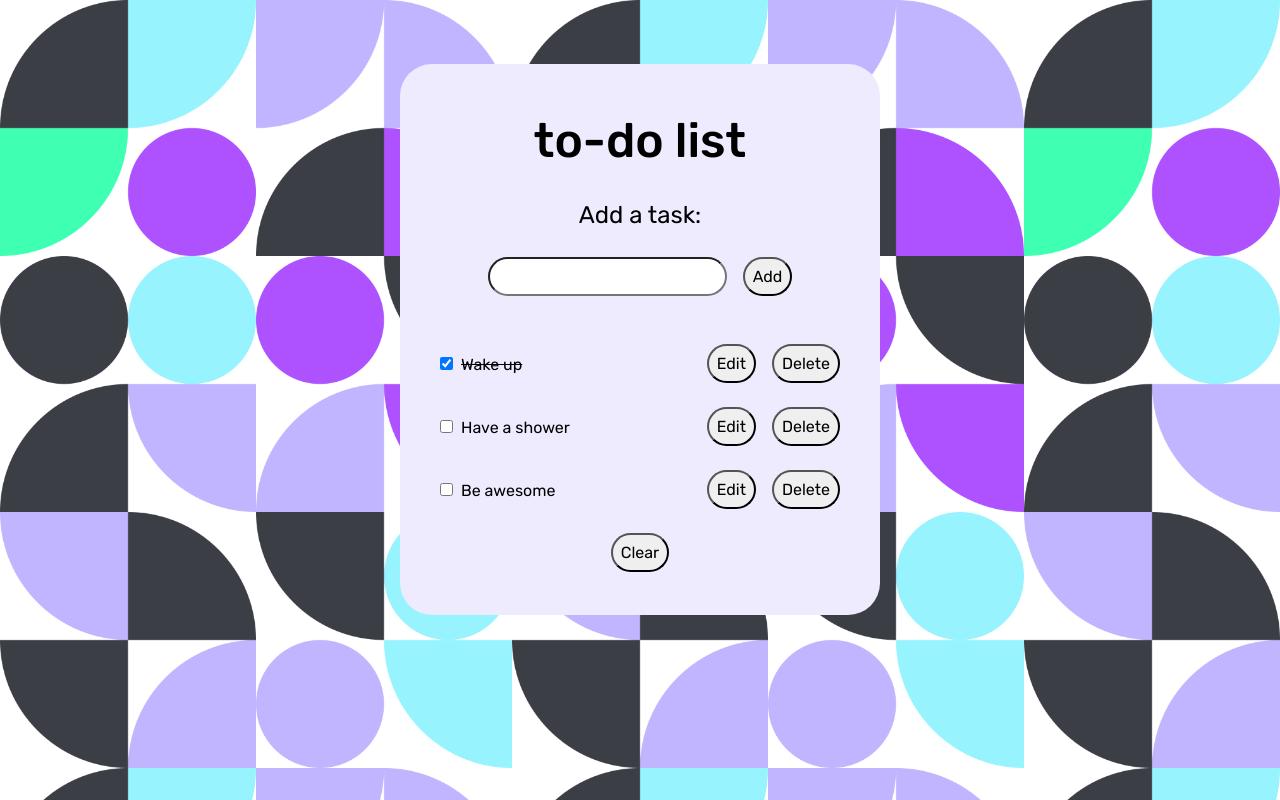
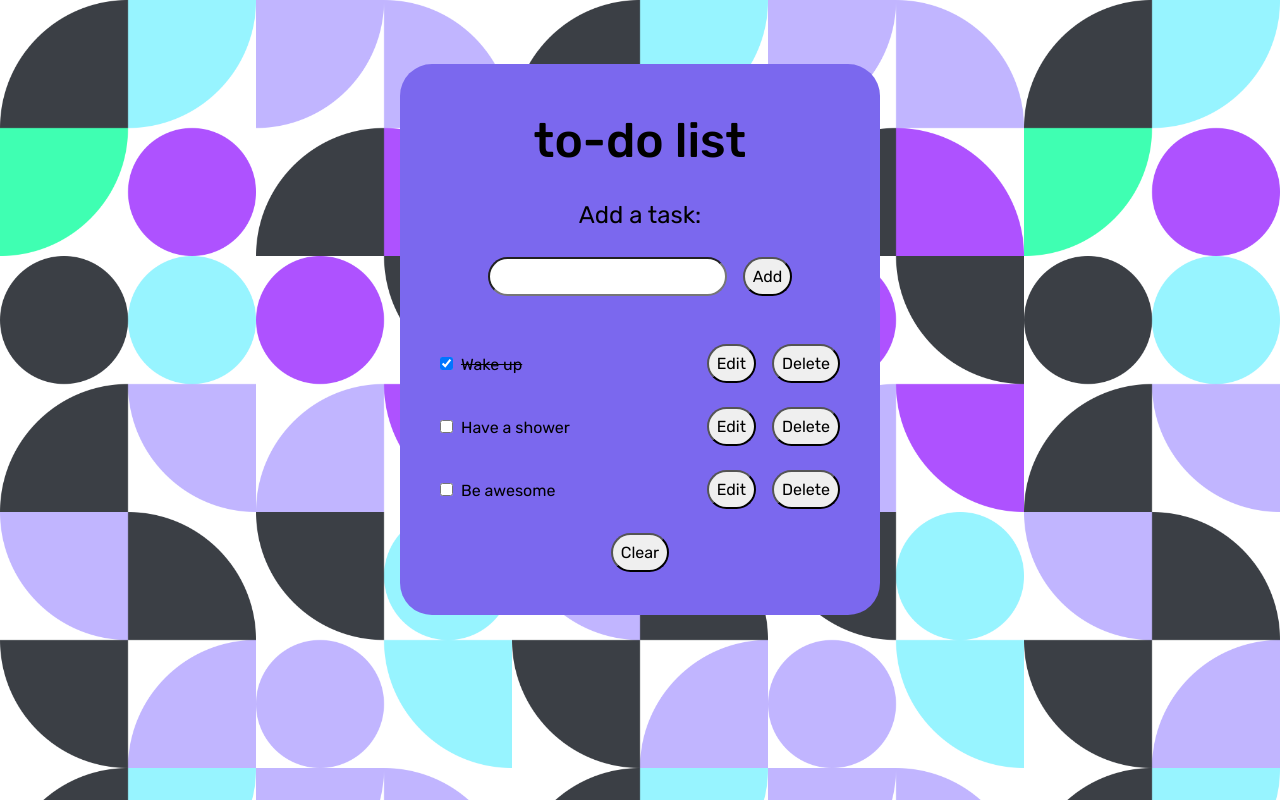
Before and after one commit to hermit-cait/todo, a React (Create React App) app: page / in a window 1280 px wide. Built offline with nearby package versions, Linux system fonts and the light colour scheme.

Commit message:
testing - color change.

```diff
--- a/src/index.css
+++ b/src/index.css
@@ -10,7 +10,7 @@ body {
 }
 
 h1,
-h1,
+h2,
 label,
 input,
 button {
@@ -55,7 +55,7 @@ button,
 }
 
 .app-wrapper {
-  background-color: #EEEBFF;
+  background-color: mediumslateblue;
   border-radius: 2rem;
   width: 30rem;
   margin: 0 auto;
```
